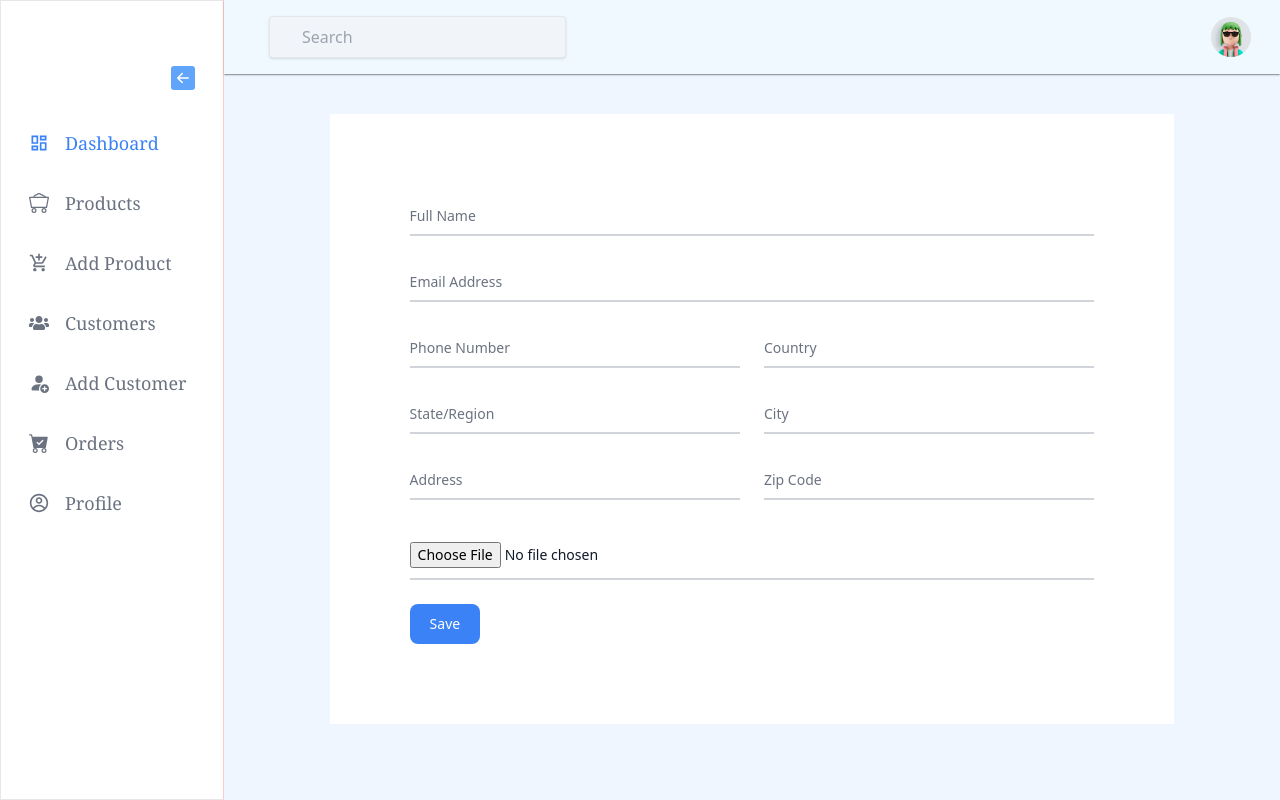
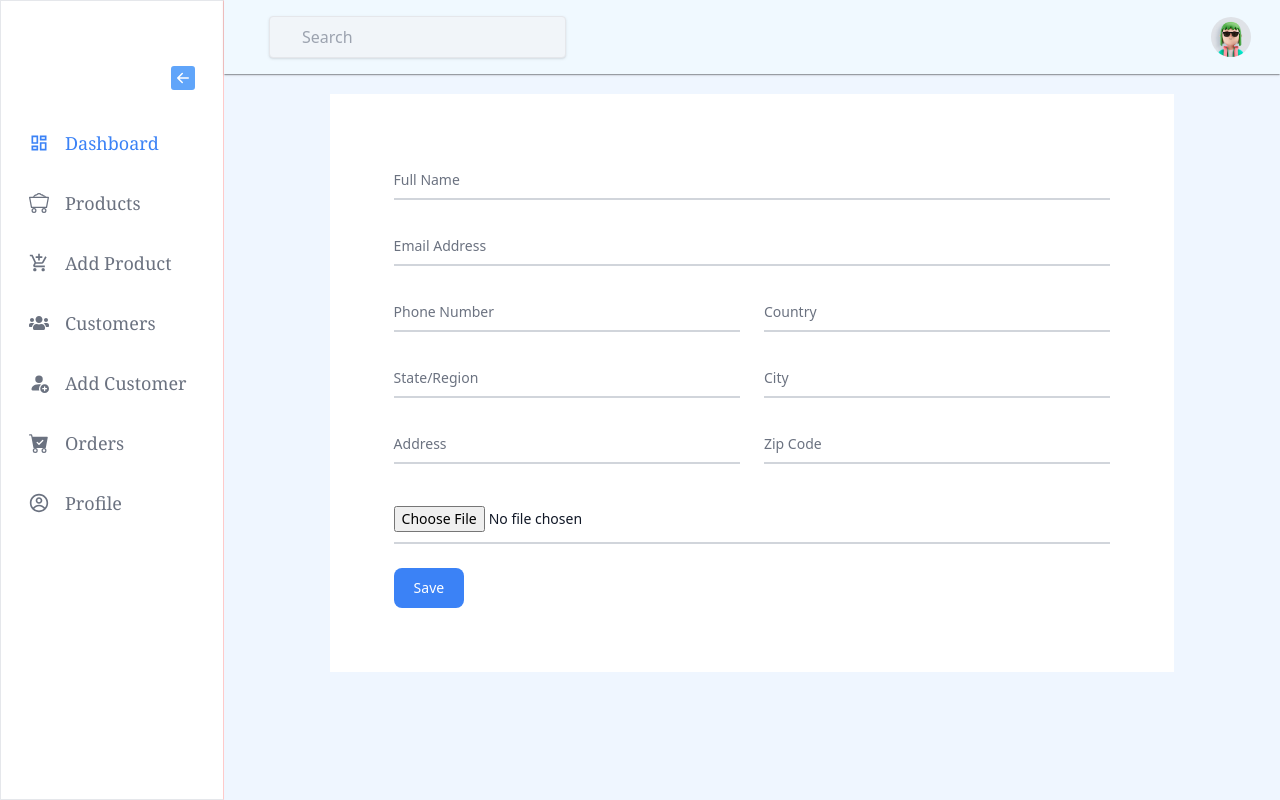
Before and after one commit to loknathsd/E-commerce-dashboard, a React (Create React App) app: page /add-customer in a window 1280 px wide. Built offline with nearby package versions, Linux system fonts and the light colour scheme.

Commit message:
add customer page

```diff
--- a/src/components/AddCustomerForm/AddCustomerForm.jsx
+++ b/src/components/AddCustomerForm/AddCustomerForm.jsx
@@ -2,7 +2,7 @@ import React from 'react';
 
 const AddCustomerForm = () => {
     return (
-        <form className='p-20'>
+        <form className='p-16'>
             <div className="relative z-0 w-full mb-6 group">
                 <input type="text" name="floating_email" id="floating_email" className="block py-2.5 px-0 w-full text-sm text-gray-900 bg-transparent border-0 border-b-2 border-gray-300 appearance-none dark:text-white dark:border-gray-600 dark:focus:border-blue-500 focus:outline-none focus:ring-0 focus:border-blue-600 peer" placeholder=" " required />
                 <label for="floating_email" className="peer-focus:font-medium absolute text-sm text-gray-500 dark:text-gray-400 duration-300 transform -translate-y-6 scale-75 top-3 -z-10 origin-[0] peer-focus:left-0 peer-focus:text-blue-600 peer-focus:dark:text-blue-500 peer-placeholder-shown:scale-100 peer-placeholder-shown:translate-y-0 peer-focus:scale-75 peer-focus:-translate-y-6">Full Name</label>
@@ -11,7 +11,6 @@ const AddCustomerForm = () => {
                 <input type="email" name="floating_password" id="floating_password" className="block py-2.5 px-0 w-full text-sm text-gray-900 bg-transparent border-0 border-b-2 border-gray-300 appearance-none dark:text-white dark:border-gray-600 dark:focus:border-blue-500 focus:outline-none focus:ring-0 focus:border-blue-600 peer" placeholder=" " required />
                 <label for="floating_password" className="peer-focus:font-medium absolute text-sm text-gray-500 dark:text-gray-400 duration-300 transform -translate-y-6 scale-75 top-3 -z-10 origin-[0] peer-focus:left-0 peer-focus:text-blue-600 peer-focus:dark:text-blue-500 peer-placeholder-shown:scale-100 peer-placeholder-shown:translate-y-0 peer-focus:scale-75 peer-focus:-translate-y-6">Email Address</label>
             </div>
-
             <div className="grid md:grid-cols-2 md:gap-6">
                 <div className="relative z-0 w-full mb-6 group">
                     <input type="number" name="floating_first_name" id="floating_first_name" className="block py-2.5 px-0 w-full text-sm text-gray-900 bg-transparent border-0 border-b-2 border-gray-300 appearance-none dark:text-white dark:border-gray-600 dark:focus:border-blue-500 focus:outline-none focus:ring-0 focus:border-blue-600 peer" placeholder=" " required />
--- a/src/pages/AddCustomer.jsx
+++ b/src/pages/AddCustomer.jsx
@@ -3,7 +3,7 @@ import AddCustomerForm from '../components/AddCustomerForm/AddCustomerForm';
 
 const AddCustomer = () => {
     return (
-        <div className='w-4/5 bg-white mx-auto mt-10'>
+        <div className='w-4/5 bg-white mx-auto mt-5'>
             <AddCustomerForm />
         </div>
     );
```
